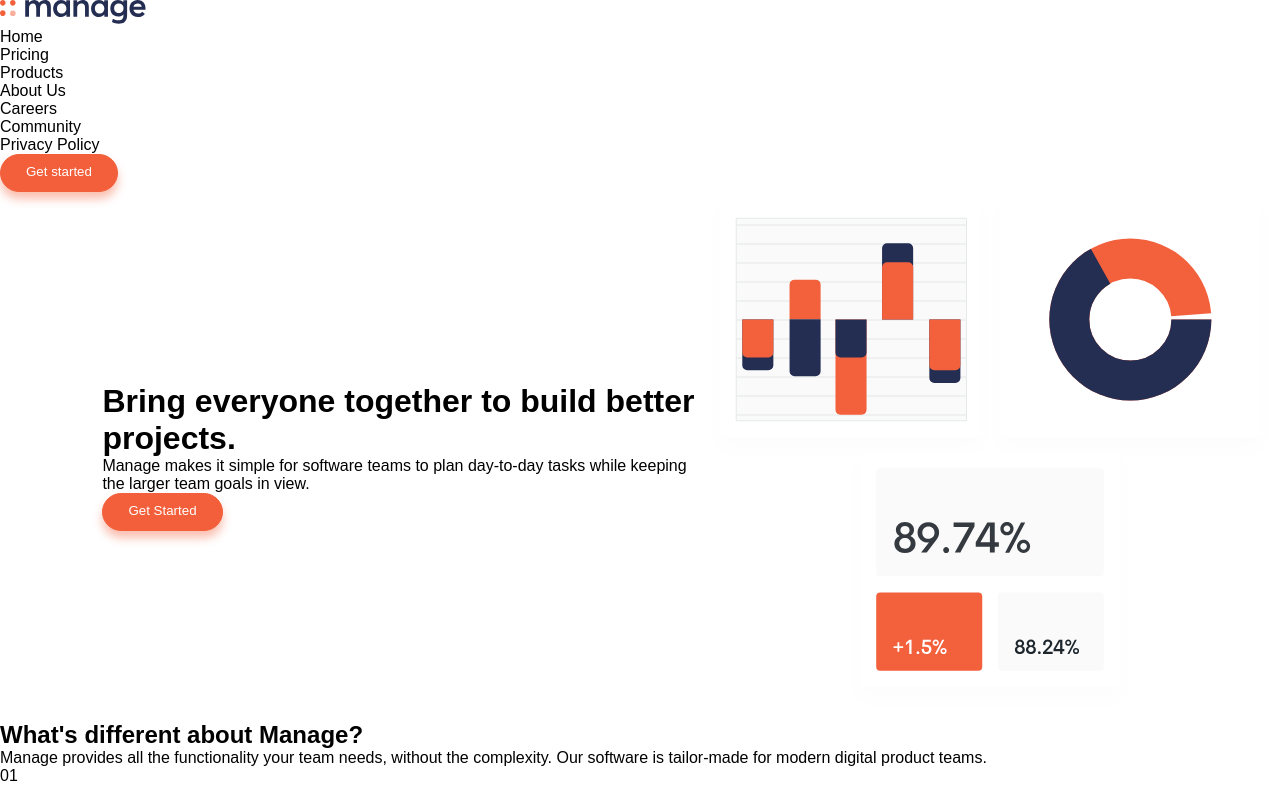
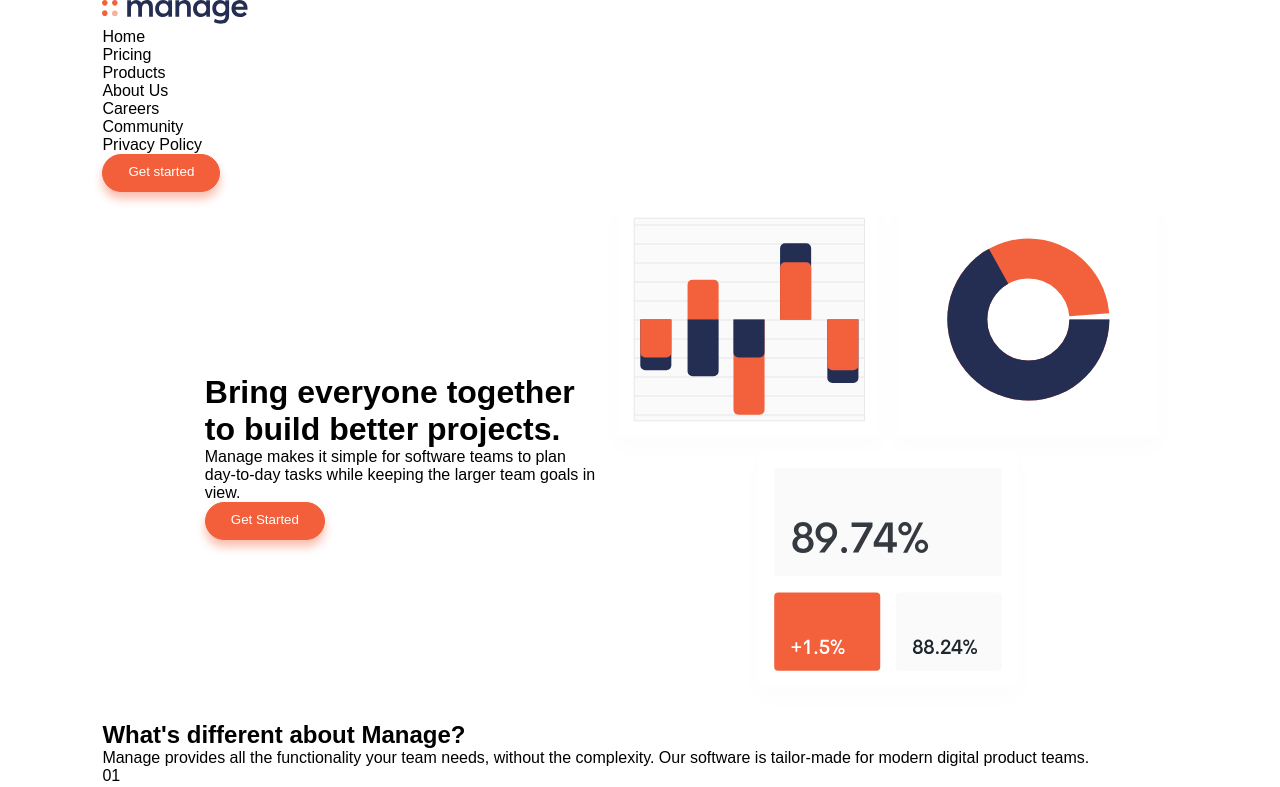
Before and after one commit to MilitusInnocent/manage-landing-page, a React (Create React App) app: page / in a window 1280 px wide. Shown: the top 787 px of the page. Built offline with nearby package versions, Linux system fonts and the light colour scheme; a web font is replaced by a local one.

Commit message:
Global padding

```diff
--- a/src/styles/_global.scss
+++ b/src/styles/_global.scss
@@ -13,4 +13,8 @@ body {
     max-width: 1900px;
     margin: 0 auto;
     overflow-x: hidden;
+
+    & > * {
+        padding: 0 8vw;
+    }
 }
```
